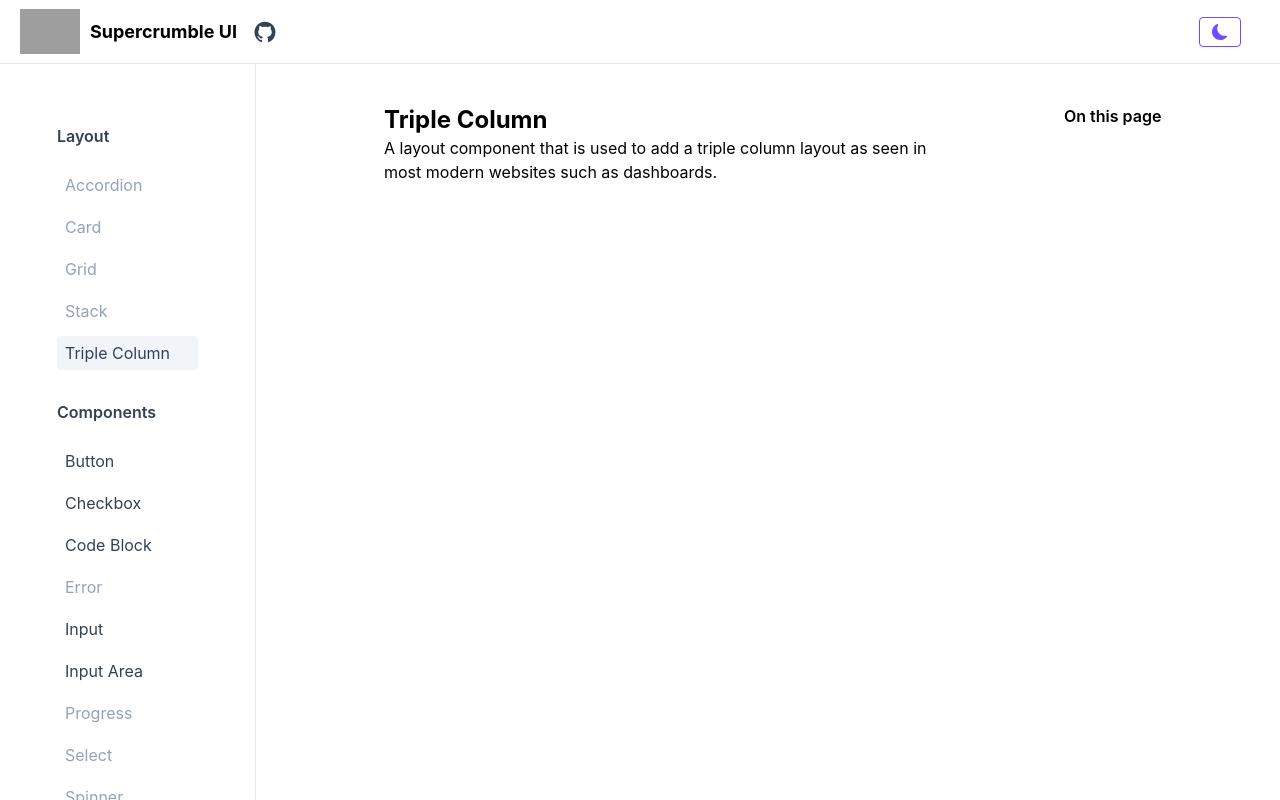
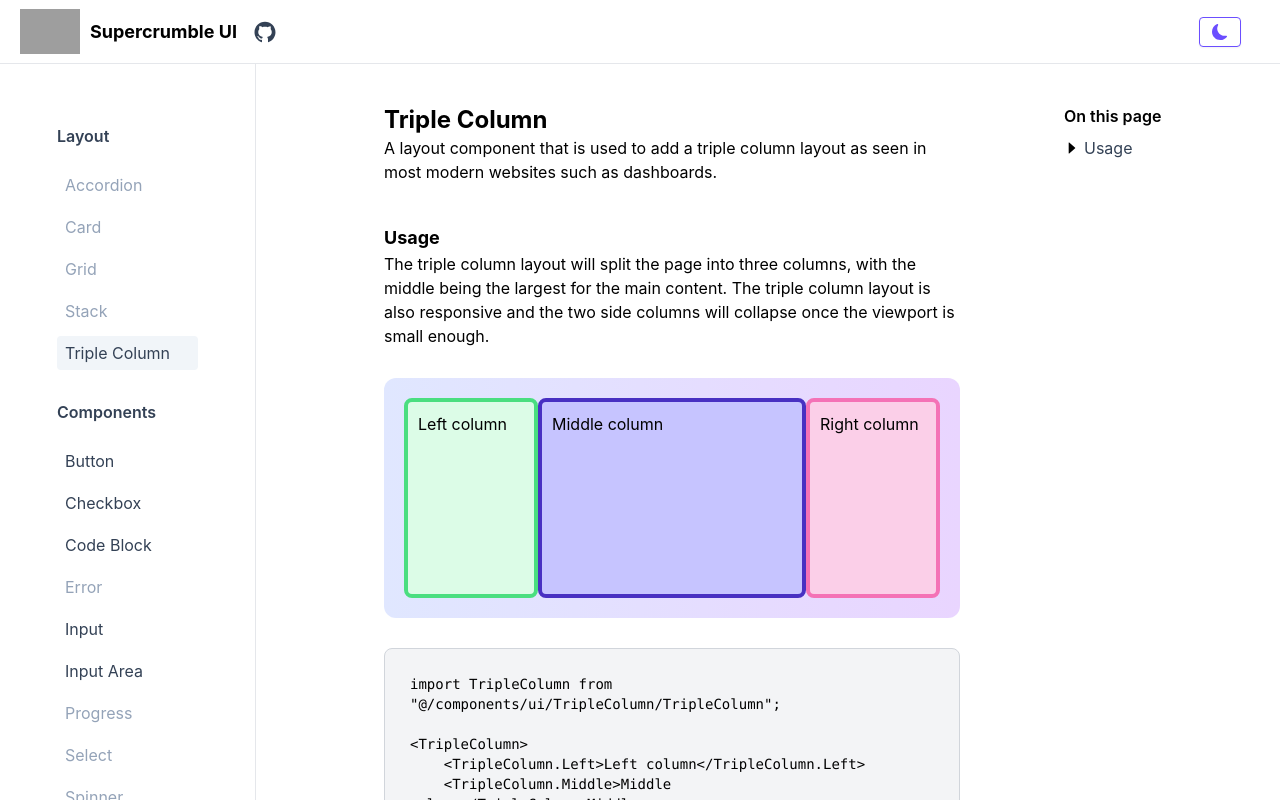
Before and after one commit to elijahnikov/ui, a Next.js app: page /triple-column in a window 1280 px wide. Shown: the top 800 px of the page. Built offline with nearby package versions, Linux system fonts and the light colour scheme; grey boxes are pictures that could not be loaded; a web font is replaced by a local one.

Commit message:
adding usage example to triple column page

```diff
--- /dev/null
+++ b/src/maps/component/tripleColumn.ts
@@ -0,0 +1,18 @@
+import { MenuMap } from "./types";
+
+export const tripleColumnMap: MenuMap[] = [
+    {
+        label: "Usage",
+        href: "#usage",
+    },
+];
+
+export const tripleColumnCode = {
+    usage: `import TripleColumn from "@/components/ui/TripleColumn/TripleColumn";
+
+<TripleColumn>
+    <TripleColumn.Left>Left column</TripleColumn.Left>
+    <TripleColumn.Middle>Middle column</TripleColumn.Middle>
+    <TripleColumn.Right>Right column</TripleColumn.Right>
+</TripleColumn>`,
+};
--- a/src/pages/index.tsx
+++ b/src/pages/index.tsx
@@ -11,15 +11,9 @@ export default function Home() {
         //     <h1>hello</h1>
         // </Layout>
         <TripleColumn>
-            <TripleColumn.Left>
-                <h1>test</h1>
-            </TripleColumn.Left>
-            <TripleColumn.Middle>
-                <p>test1</p>
-            </TripleColumn.Middle>
-            <TripleColumn.Right>
-                <p>test2</p>
-            </TripleColumn.Right>
+            <TripleColumn.Left>Left column</TripleColumn.Left>
+            <TripleColumn.Middle>Middle column</TripleColumn.Middle>
+            <TripleColumn.Right>Right column</TripleColumn.Right>
         </TripleColumn>
     );
 }
--- a/src/pages/triple-column.tsx
+++ b/src/pages/triple-column.tsx
@@ -1,18 +1,60 @@
+import ExampleBlock from "@/components/common/ExampleBlock/ExampleBlock";
+import GitHubRedirect from "@/components/common/GitHubRedirect/GitHubRedirect";
 import Layout from "@/components/common/Layout/Layout";
 import PageHeader from "@/components/common/PageHeader/PageHeader";
+import CodeBlock from "@/components/ui/CodeBlock/CodeBlock";
+import TripleColumn from "@/components/ui/TripleColumn/TripleColumn";
+import {
+    tripleColumnCode,
+    tripleColumnMap,
+} from "@/maps/component/tripleColumn";
 import React from "react";
 
 interface TripleColumnPageProps {}
 
 const TripleColumnPage = ({}: TripleColumnPageProps) => {
     return (
-        <Layout title="Triple Column - Supercrumble UI" menuMap={[]}>
+        <Layout
+            title="Triple Column - Supercrumble UI"
+            menuMap={tripleColumnMap}
+        >
             <div className="mb-[40px]">
                 <PageHeader
                     title="Triple Column"
                     description="A layout component that is used to add a triple column layout as seen in most modern websites such as dashboards."
                 />
             </div>
+
+            <div>
+                <a
+                    className="relative h-[20px] invisible top-[-80px]"
+                    id="usage"
+                ></a>
+                <h4>Usage</h4>
+                <p className="mb-[30px]">
+                    The triple column layout will split the page into three
+                    columns, with the middle being the largest for the main
+                    content. The triple column layout is also responsive and the
+                    two side columns will collapse once the viewport is small
+                    enough.
+                </p>
+                {/* PRIMARY BUTTON */}
+                <ExampleBlock>
+                    <div className="h-[200px]">
+                        <div className="p-[10px] dark:border-green-800 dark:bg-green-600 border-green-400 border-[4px] bg-green-100 rounded-lg h-[100%] float-left w-[25%]">
+                            Left column
+                        </div>
+                        <div className="p-[10px] border-primary-darker dark:bg-primary-base bg-primary-lighter border-[4px] rounded-lg h-[100%] inline-block w-[50%]">
+                            Middle column
+                        </div>
+                        <div className="p-[10px] dark:border-pink-800 dark:bg-pink-600 border-pink-400 border-[4px] bg-pink-200 rounded-lg h-[100%] float-right w-[25%]">
+                            Right column
+                        </div>
+                    </div>
+                </ExampleBlock>
+                <CodeBlock code={tripleColumnCode.usage} />
+            </div>
+            <GitHubRedirect page="Triple Column" href="" />
         </Layout>
     );
 };
```
